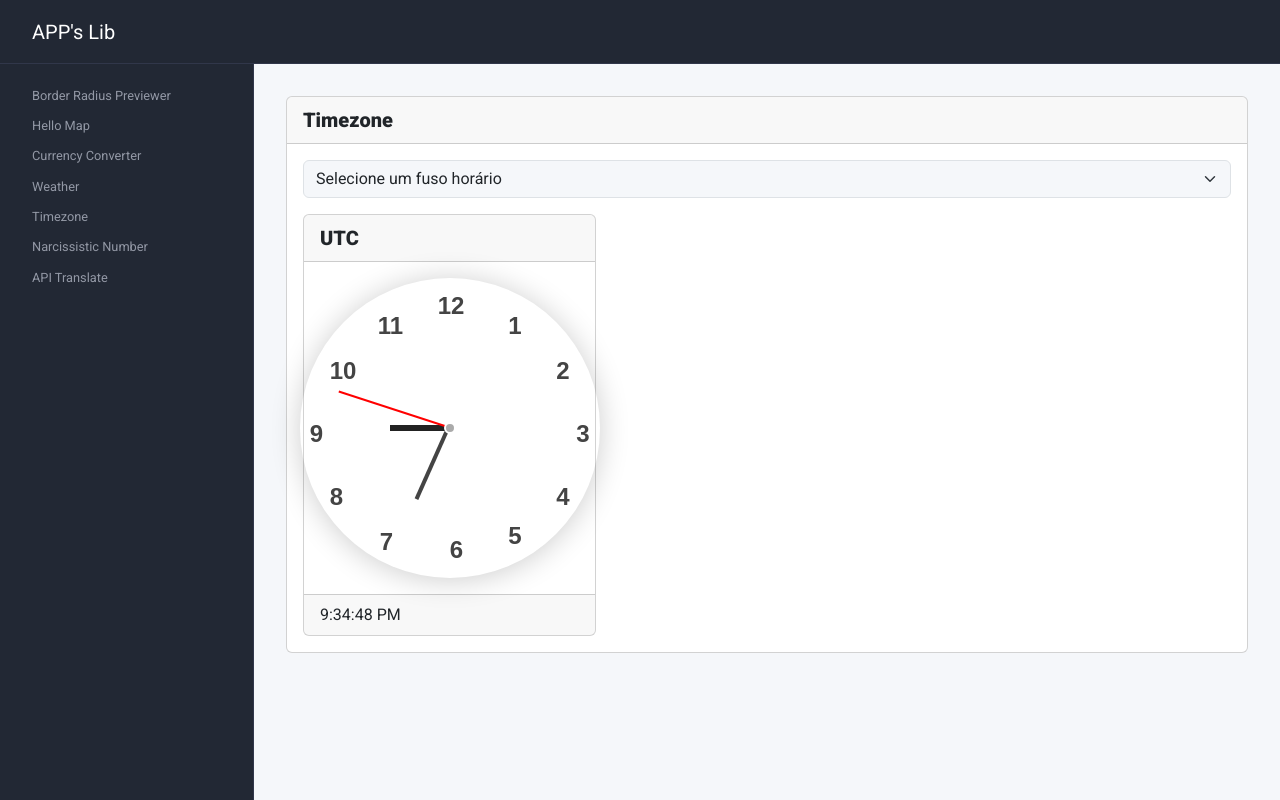
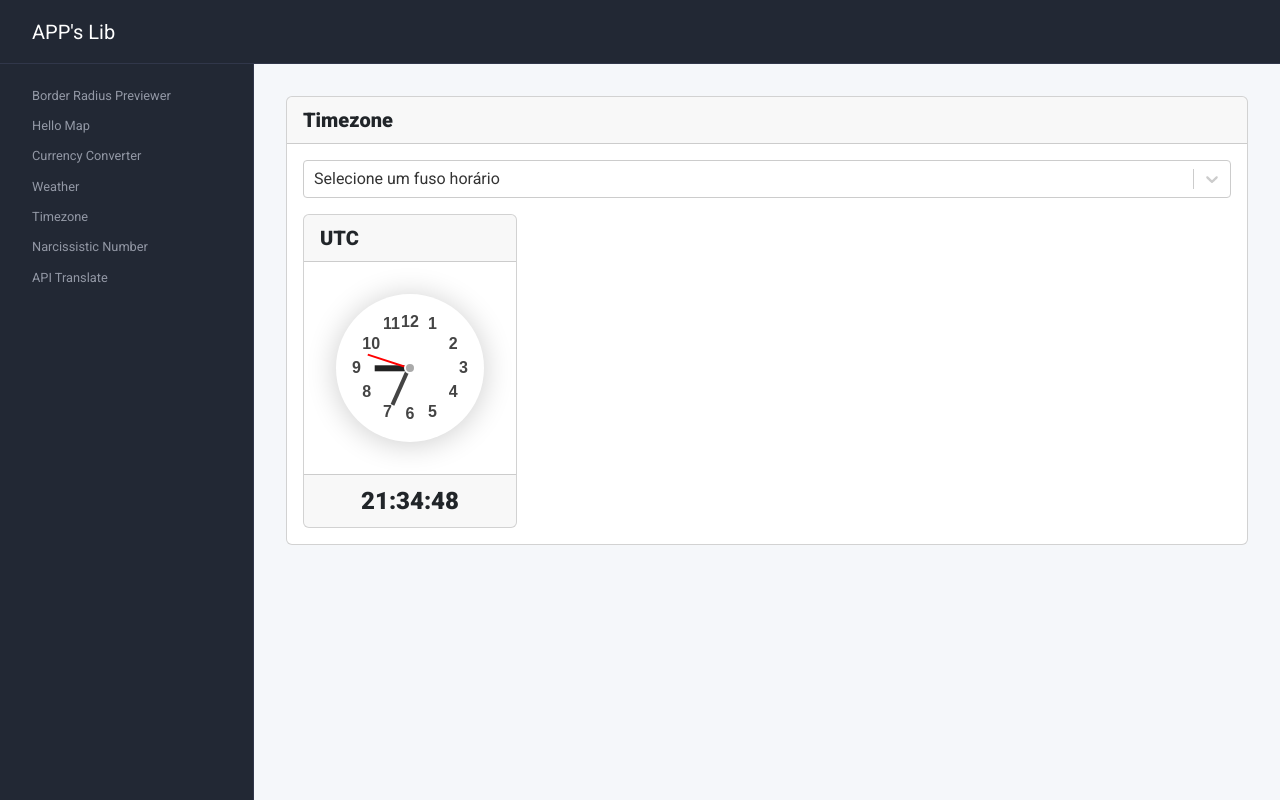
Before and after one commit to pedrotiagojesus/apps-lib, a React (Vite) app: page /apps-lib/timezone in a window 1280 px wide. Built offline with nearby package versions, Linux system fonts and the light colour scheme.

Commit message:
Update "Timezone" module

```diff
--- a/src/components/Timezone/TimezoneClock.css
+++ b/src/components/Timezone/TimezoneClock.css
@@ -1,67 +1,76 @@
+.timezone-card {
+    --bs-card-spacer-x: 2rem;
+    --bs-card-spacer-y: 2rem;
+}
+
+.timezone-card .card-footer {
+    font-size: 1.5rem;
+    text-align: center;
+    font-weight: 900;
+}
+
 .timezone-clock {
+    --bs-aspect-ratio: 100%;
 }
 
 .timezone-clock .clock-wrapper {
-    height: 300px;
-    position: relative;
+    display: flex;
+    justify-content: center;
+    align-items: center;
 }
 
 .timezone-clock .clock {
-    width: 300px;
+    width: 100%;
     height: 100%;
     border-radius: 50%;
-    position: absolute;
-    top: 50%;
-    left: 50%;
-    transform: translate(-50%, -50%);
     box-shadow: 0 2px 30px rgba(0, 0, 0, 0.2);
-    font-size: 24px;
+    font-size: 1rem;
     color: #444;
-    text-align: center;
 }
 
 .timezone-clock .clock::after {
     background: #aaa;
     content: "";
-    width: 12px;
-    height: 12px;
+    width: 0.75rem;
+    height: 0.75rem;
     border-radius: 50%;
     position: absolute;
-    z-index: 2;
+    z-index: 0;
     top: 50%;
     left: 50%;
     transform: translate(-50%, -50%);
     border: 2px solid #fff;
 }
 
-.timezone-clock .hour_hand {
+.timezone-clock .clock .hand_wrapper {
+    width: 51%;
+    height: 50%;
+    position: relative;
+}
+
+.timezone-clock .clock .hand_wrapper div {
     position: absolute;
-    width: 6px;
-    height: 60px;
-    background: #222;
-    top: 30%;
-    left: 49%;
+    bottom: 0;
+    right: 0;
     transform-origin: bottom;
 }
 
+.timezone-clock .clock .hour_hand {
+    width: 6px;
+    height: 45%;
+    background: #222;
+}
+
 .timezone-clock .min_hand {
-    position: absolute;
     width: 4px;
-    height: 80px;
+    height: 55%;
     background: #444;
-    top: 22.5%;
-    left: 49%;
-    transform-origin: bottom;
 }
 
 .timezone-clock .sec_hand {
-    position: absolute;
     width: 2px;
-    height: 118px;
+    height: 60%;
     background: red;
-    top: 10.5%;
-    left: 50%;
-    transform-origin: bottom;
 }
 
 .timezone-clock .clock span {
@@ -70,62 +79,66 @@
     font-weight: 700;
 }
 
-.timezone-clock .twelve {
-    top: 10px;
-    left: 46%;
+.timezone-clock .one {
+    right: calc(1rem + 21%);
+    top: 12%;
 }
 
-.timezone-clock .one {
-    top: 10%;
-    right: 26%;
+.timezone-clock .two {
+    right: calc(1rem + 7%);
+    top: 26%;
+}
+
+.timezone-clock .three {
+    right: 1rem;
+    top: 50%;
+    transform: translateY(-50%);
+}
+
+.timezone-clock .four {
+    right: calc(1rem + 7%);
+    bottom: 26%;
+}
+
+.timezone-clock .five {
+    right: calc(1rem + 21%);
+    bottom: 12%;
+}
+
+.timezone-clock .six {
+    bottom: 1rem;
+    left: 50%;
+    transform: translateX(-50%);
+}
+
+.timezone-clock .seven {
+    left: calc(1rem + 21%);
+    bottom: 12%;
+}
+
+.timezone-clock .eight {
+    left: calc(1rem + 7%);
+    bottom: 26%;
+}
+
+.timezone-clock .nine {
+    left: 1rem;
+    top: 50%;
+    transform: translateY(-50%);
+}
+
+.timezone-clock .ten {
+    left: calc(1rem + 7%);
+    top: 26%;
 }
 
 .timezone-clock .eleven {
-    top: 10%;
-    left: 26%;
+    left: calc(1rem + 21%);
+    top: 12%;
 }
 
-.timezone-clock .two {
-    top: 25%;
-    right: 10%;
+.timezone-clock .twelve {
+    top: 1rem;
+    left: 50%;
+    transform: translateX(-50%);
 }
-
-.timezone-clock .three {
-    right: 10px;
-    top: 46%;
-}
-
-.timezone-clock .four {
-    right: 30px;
-    top: 67%;
-}
-
-.timezone-clock .five {
-    right: 78px;
-    top: 80%;
-}
-
-.timezone-clock .six {
-    bottom: 10px;
-    left: 50%;
-}
-
-.timezone-clock .seven {
-    left: 80px;
-    top: 82%;
-}
-
-.timezone-clock .eight {
-    left: 30px;
-    top: 67%;
-}
-
-.timezone-clock .nine {
-    left: 10px;
-    top: 46%;
-}
-
-.timezone-clock .ten {
-    top: 25%;
-    left: 10%;
-}
--- a/src/components/Timezone/TimezoneClock.jsx
+++ b/src/components/Timezone/TimezoneClock.jsx
@@ -22,24 +22,25 @@ const TimezoneClock = ({ timezone }) => {
             });
             setTimeAnalog(new Date(timeAnalogString));
 
-            const timeString = date.toLocaleTimeString("en", options);
+            const timeString = date.toLocaleTimeString("pt", options);
             setTime(timeString);
 
             // console.log(timezone);
             // console.log(timeAnalogString);
-            console.log(timeString);
+            // console.log(timeString);
         }, 1000);
     }, [timezone]);
 
     return (
-        <div className="col-lg-4">
-            <div className="card">
+        <div className="col-lg-3">
+            <div className="card timezone-card">
                 <div className="card-header">{timezone}</div>
                 <div className="card-body">
-                    <div className="timezone-clock">
+                    <div className="timezone-clock ratio">
                         {timeAnalog && (
                             <div className="clock-wrapper">
                                 <div className="clock">
+                                    <div className="hand_wrapper">
                                         <div
                                             className="hour_hand"
                                             style={{
@@ -64,6 +65,7 @@ const TimezoneClock = ({ timezone }) => {
                                                 }deg)`,
                                             }}
                                         />
+                                    </div>
                                     <span className="twelve">12</span>
                                     <span className="one">1</span>
                                     <span className="two">2</span>
--- a/src/index.css
+++ b/src/index.css
@@ -17,6 +17,10 @@ main > .content .card .card-header {
     display: flex;
     justify-content: space-between;
     align-items: center;
+}
+
+main .select-theme {
+    width: 150px;
 }
 
 /* SM */
--- a/src/pages/ApiTranslate/ApiTranslate.jsx
+++ b/src/pages/ApiTranslate/ApiTranslate.jsx
@@ -20,15 +20,15 @@ const ApiTranslate = () => {
     const [translatedText, setTranslatedText] = useState("");
 
     // Language select box options
-    const langOptions = [];
+    const [langOptions, setLangOptions] = useState([]);
 
     useEffect(() => {
-        languageList.map((lang) =>
-            langOptions.push({ value: lang.iso3, label: lang.name })
-        );
+        languageList.map((lang) => {
+            const opt = { value: lang.iso3, label: lang.name };
 
-        console.log(languageOriginalText);
+            setLangOptions((prevArray) => [...prevArray, opt]);
         });
+    }, [languageList]);
 
     const handleClick = async () => {
         setLoading(true);
@@ -46,7 +46,7 @@ const ApiTranslate = () => {
         const data = JSON.stringify({
             text: originalText,
             to: languageTranlatedText,
-            from_lang: languageTranlatedText,
+            from_lang: languageOriginalText,
         });
 
         const response = await axios.post(url, data, config);
@@ -73,13 +73,16 @@ const ApiTranslate = () => {
                             >
                                 Text to translate
                             </label>
+                            {langOptions && langOptions.length > 0 && (
                                 <Select
-                                className=" mb-3"
-                                defaultValue={langOptions[0]}
-                                onChange={(e) => setLanguageOriginalText(e)}
+                                    className="select-theme mb-3"
+                                    onChange={(e) =>
+                                        setLanguageOriginalText(e.value)
+                                    }
                                     options={langOptions}
-                                required
+                                    defaultValue={langOptions[6]}
                                 />
+                            )}
                         </div>
                         <textarea
                             className="form-control"
@@ -87,7 +90,6 @@ const ApiTranslate = () => {
                             rows="8"
                             value={originalText}
                             onInput={(e) => setOriginalText(e.target.value)}
-                            required
                         ></textarea>
                     </div>
 
@@ -108,16 +110,16 @@ const ApiTranslate = () => {
                             >
                                 Text translated
                             </label>
+                            {langOptions && langOptions.length > 0 && (
                                 <Select
-                                className=" mb-3"
-                                aria-label="Select the translated language of the text"
-                                defaultValue={languageTranlatedText}
+                                    className="select-theme mb-3"
                                     onChange={(e) =>
                                         setLanguageTranlatedText(e.value)
                                     }
                                     options={langOptions}
-                                required
+                                    defaultValue={langOptions[0]}
                                 />
+                            )}
                         </div>
                         <textarea
                             className="form-control"
--- a/src/pages/Timezone/Timezone.jsx
+++ b/src/pages/Timezone/Timezone.jsx
@@ -1,6 +1,10 @@
-import { useState } from "react";
+import { useEffect, useState } from "react";
+import Select from "react-select";
+
 import timezoneList from "./Data";
+
 import "./Timezone.css";
+
 import TimezoneClock from "../../components/Timezone/TimezoneClock";
 
 const Timezone = () => {
@@ -8,12 +12,26 @@ const Timezone = () => {
     const [timezoneSelected, setTimezoneSelected] = useState([localTimezone]);
 
     const addTimezone = (e) => {
-        const newTimezone = e.target.value;
+        const newTimezone = e.value;
 
         if (!timezoneSelected.includes(newTimezone)) {
             setTimezoneSelected([...timezoneSelected, newTimezone]);
         }
     };
+
+    // Timezone select box options
+    const [timezoneOptions, setTimezoneOptions] = useState([]);
+
+    useEffect(() => {
+        const opt = { value: "", label: "Selecione um fuso horário" };
+        setTimezoneOptions((prevArray) => [...prevArray, opt]);
+
+        timezoneList.map((timezone) => {
+            const opt = { value: timezone, label: timezone };
+
+            setTimezoneOptions((prevArray) => [...prevArray, opt]);
+        });
+    }, [timezoneList]);
 
     return (
         <div id="timezone">
@@ -22,20 +40,16 @@ const Timezone = () => {
                     <span>Timezone</span>
                 </div>
                 <div className="card-body">
-                    <select
-                        className="form-select"
-                        onChange={(e) => addTimezone(e)}
-                    >
-                        <option value="" disabled selected>
-                            Selecione um fuso horário
-                        </option>
-                        {timezoneList.map((timezone) => (
-                            <option key={timezone} value={timezone}>
-                                {timezone}
-                            </option>
-                        ))}
-                    </select>
-
+                    {timezoneOptions && timezoneOptions.length > 0 && (
+                        <Select
+                            className="select-theme mb-3 w-100"
+                            onChange={(e) => {
+                                addTimezone(e);
+                            }}
+                            options={timezoneOptions}
+                            defaultValue={timezoneOptions[0]}
+                        />
+                    )}
                     <div className="row timezone-row">
                         {timezoneSelected.map((timezone) => (
                             <TimezoneClock key={timezone} timezone={timezone} />
```
Lines whose indentation alone changed are shown as unchanged.
